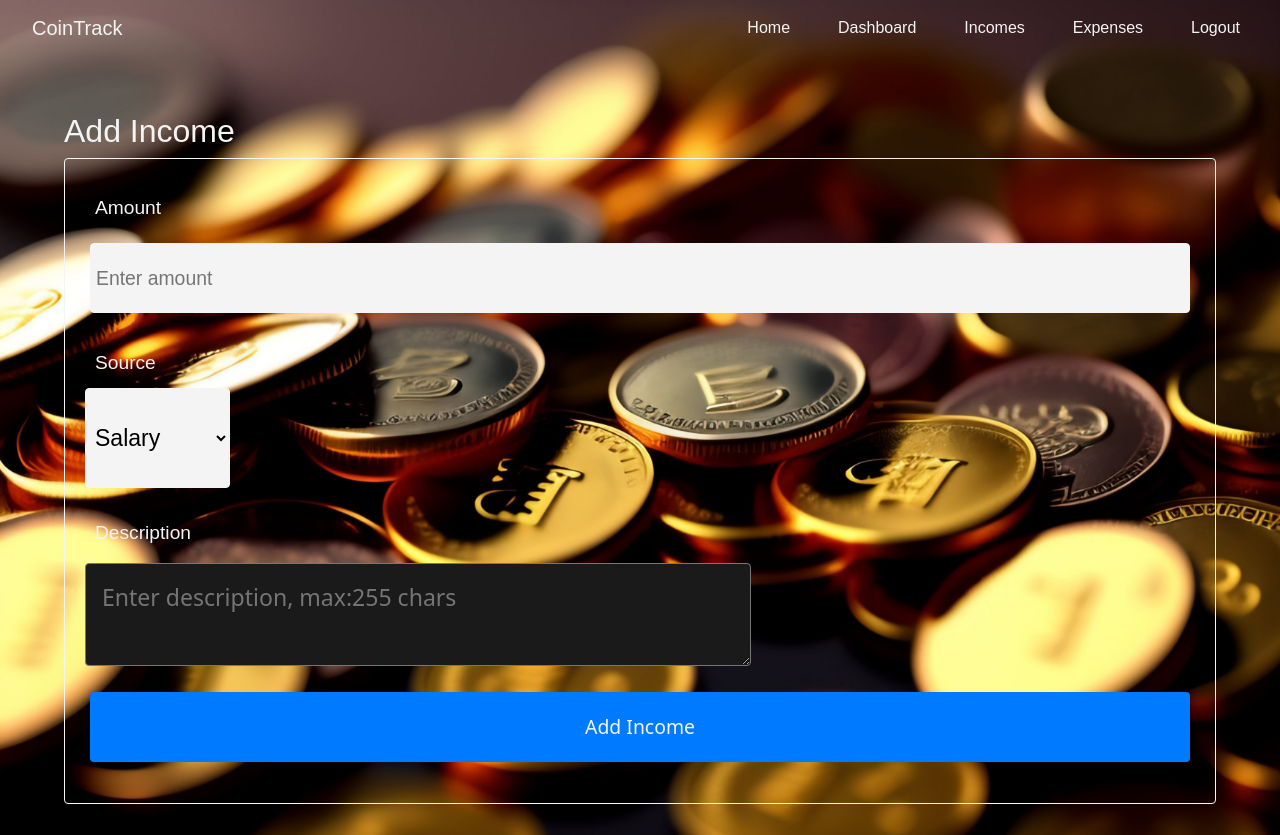
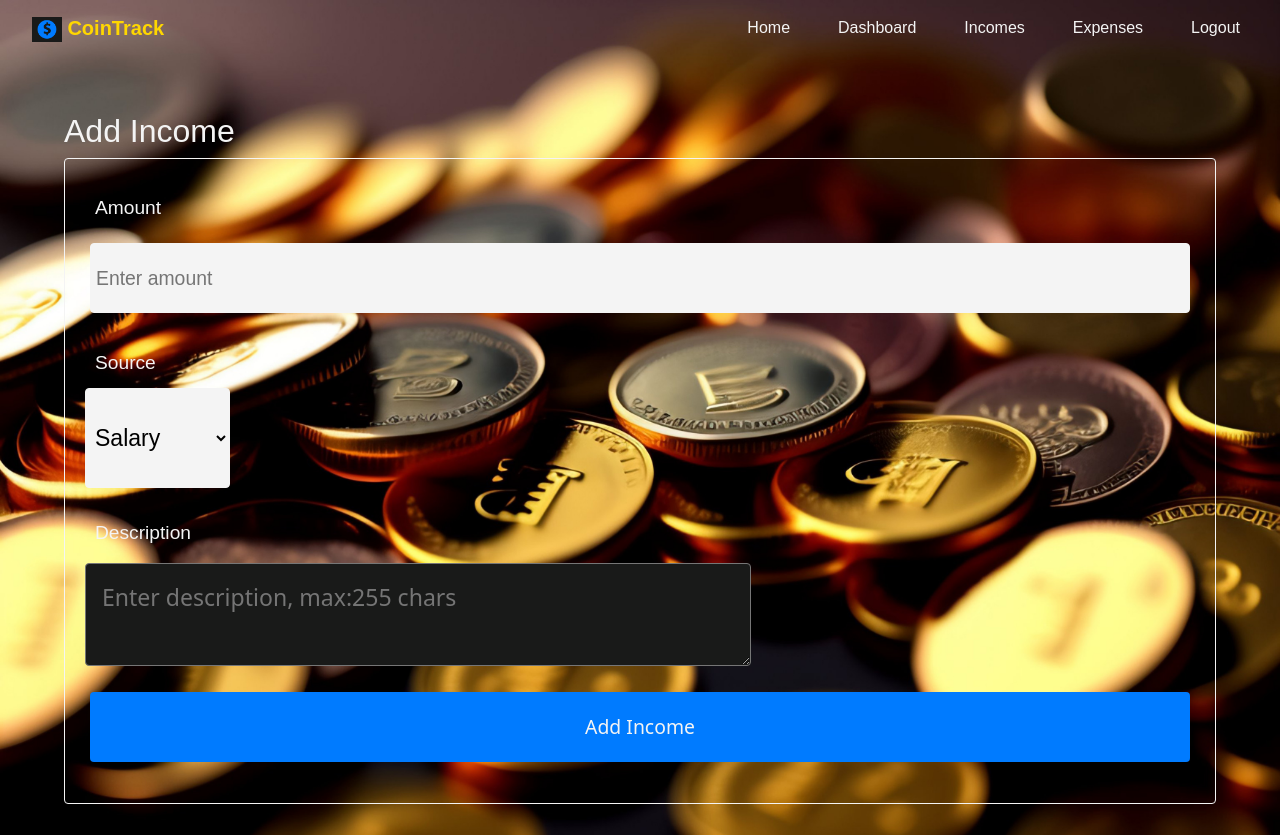
Before and after one commit to digreatbrian/CoinTrack, a Flask app: page /income/add in a window 1280 px wide. Shown: the top 835 px of the page. Run offline with Flask 2, Linux system fonts and the light colour scheme; the visitor is signed in with stand-in values (Sample User, id 1); some libraries are stand-ins or nearby versions.

Commit message:
Updated logo and CoinTrack text styles in base.html and styles.css

```diff
--- a/app/static/css/styles.css
+++ b/app/static/css/styles.css
@@ -111,12 +111,18 @@ main#main {
 }
 
 #introduction {
-    opacity: .65;
-    padding: 5px;
-    border: 1px solid var(--theme-opposite-color);
-    border-radius: var(--border-radius);
-    text-shadow: #191a19;
-}
+        background-color: #1b1b1b; /* Set background color to black */
+        color: white; /* Set text color to white for contrast */
+        padding: 5px;
+        border: 1px solid var(--theme-opposite-color);
+        border-radius: var(--border-radius);
+        opacity: 1; /* Ensure full opacity */
+    }
+
+.cointrack-text {
+        color: #FFD700; /* Gold color */
+        font-weight: bold; /* Optional: make the text bold */
+    }
 
 #login-register-buttons {
     display: flex;
--- a/app/templates/base.html
+++ b/app/templates/base.html
@@ -18,7 +18,10 @@
 <body>
     <main id="main">
         <nav class="navbar navbar-expand-lg">
-            <a class="navbar-brand" href="{{ url_for('main.index') }}">CoinTrack</a>
+            <a class="navbar-brand" href="{{ url_for('main.index') }}">
+                <img src="{{ url_for('static', filename='images/favicon.png') }}" alt="CoinTrack Logo" style="height: 25px; margin-right: 0;">
+                <span class="cointrack-text">CoinTrack</span> <!-- Added a span with class -->
+            </a>
             <button class="navbar-toggler" type="button" data-toggle="collapse" data-target="#navbarNav" aria-controls="navbarNav" aria-expanded="false" aria-label="Toggle navigation">
                 <span class="navbar-toggler-icon">menu</span>
             </button>
```
